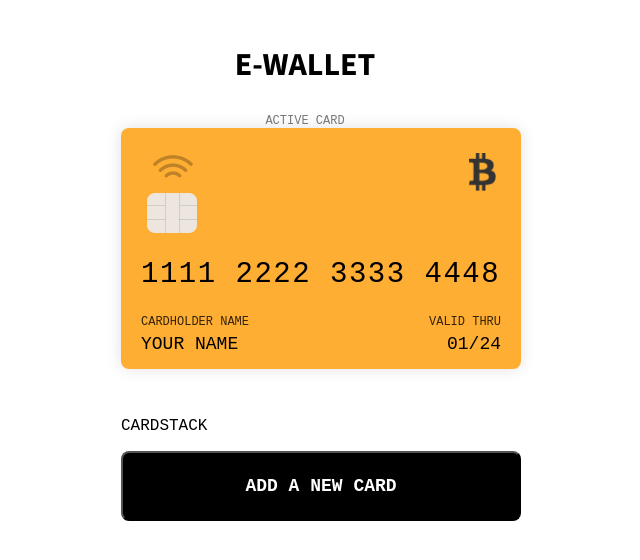
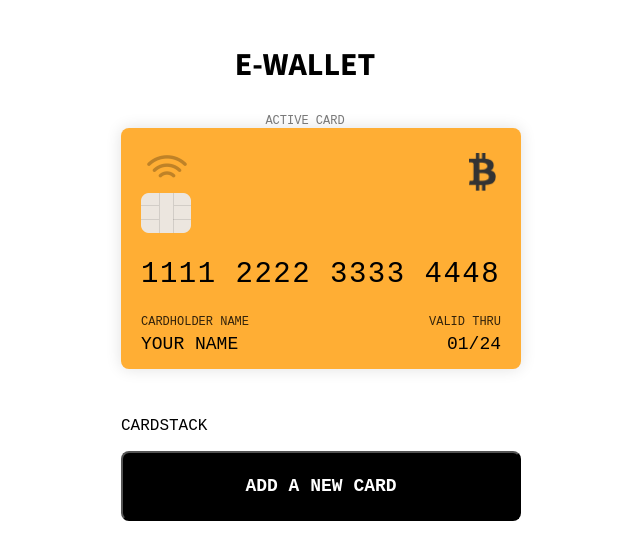
Before and after one commit to Egeeoz/js_2023_kungFuPants_eWallet, a React (Vite) app: page / in a window 1280 px wide. Shown: the top 560 px of the page, without its empty margins (335-975 px from the left). Built offline with nearby package versions, Linux system fonts and the light colour scheme; a web font is replaced by a local one.

Commit message:
and more styling

```diff
--- a/src/abstracts/card.scss
+++ b/src/abstracts/card.scss
@@ -16,7 +16,7 @@
 .wifiLogo{
     position: absolute;
     top: 20px;
-    left: 30px;
+    left: 24px;
     width: 44px;
     height: 44px;
     opacity: 50%;
@@ -25,7 +25,7 @@
 .chipLogo{
     position: absolute;
     top: 65px;
-    left: 26px;
+    left: 20px;
     width: 50px;
     height: 40px;
 }
```
